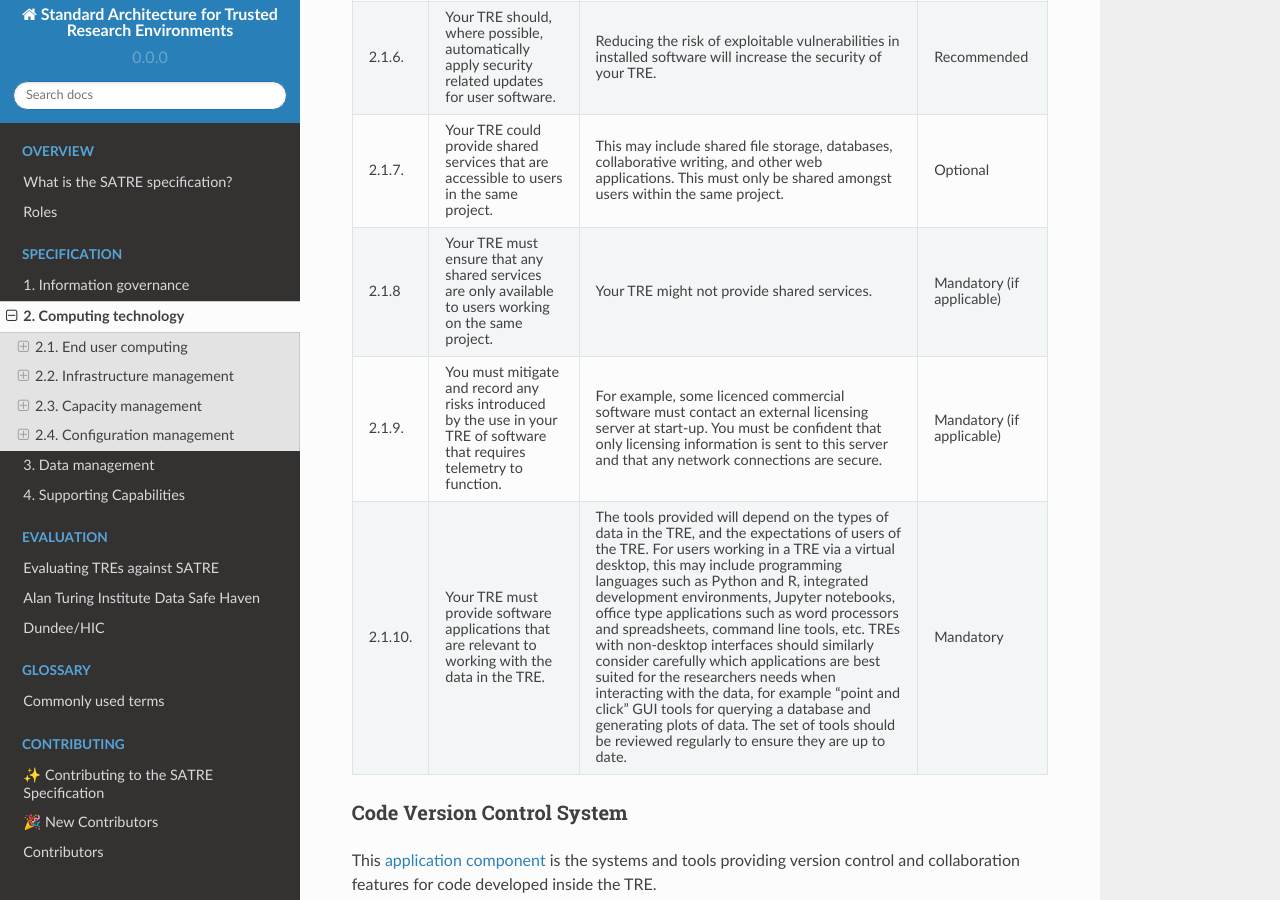
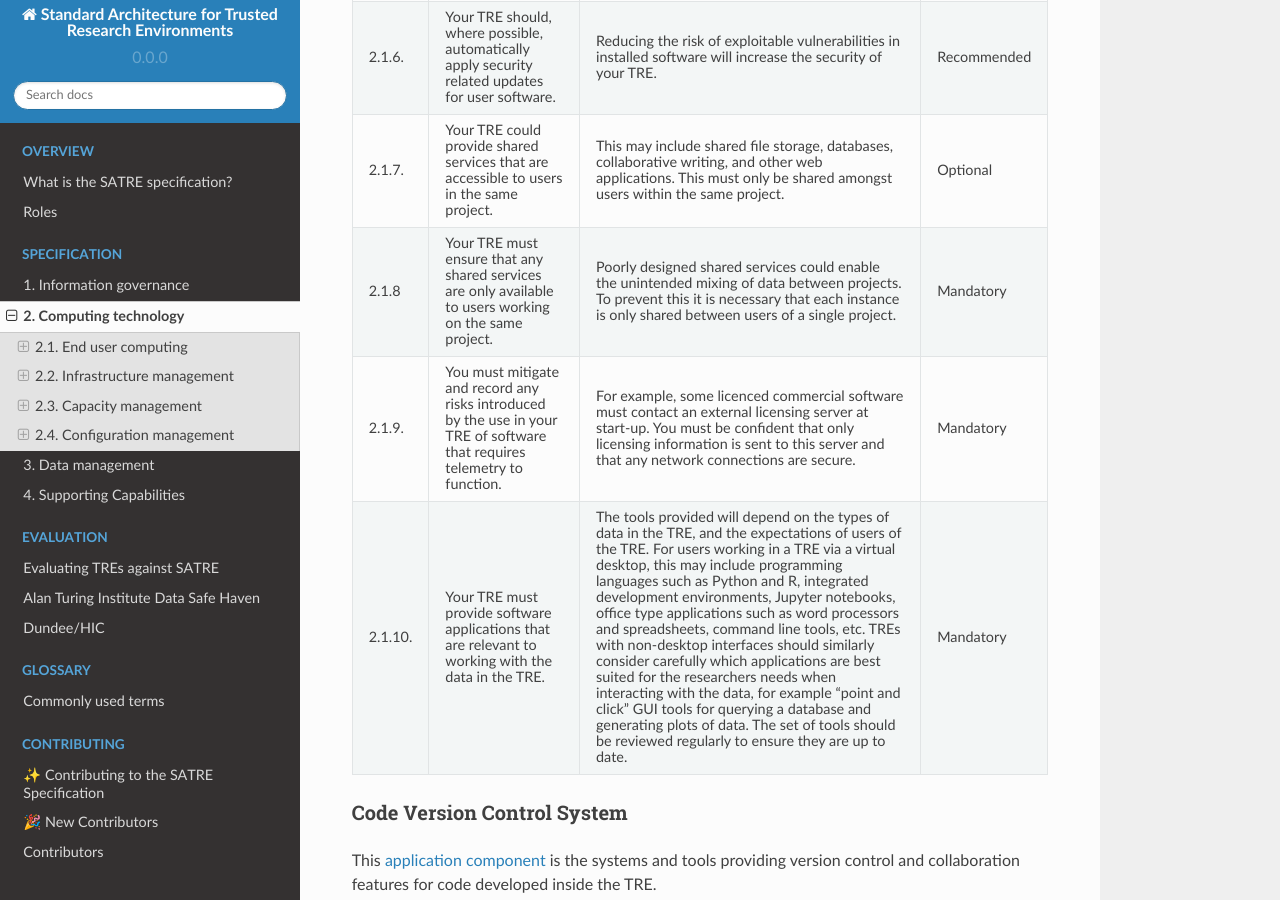
Before and after one commit to sa-tre/satre-specification, a Sphinx documentation site: the page built from docs/source/pillars/computing_technology.md, in a window 1280 px wide and 900 px high, scrolled down 1797 px. Built offline with Sphinx 7.4.7 and the Read the Docs theme 2.0.0, drawn with Linux system fonts in a browser that asks for light colours.

```diff
--- a/docs/source/pillars/computing_technology.md
+++ b/docs/source/pillars/computing_technology.md
@@ -86,13 +86,14 @@ This {term}`application component <application component>` is the tools used by
   - Optional
 * - 2.1.8
   - Your TRE must ensure that any shared services are only available to users working on the same project.
-  - Your TRE might not provide shared services.
-  - Mandatory (if applicable)
+  - Poorly designed shared services could enable the unintended mixing of data between projects.
+  To prevent this it is necessary that each instance is only shared between users of a single project.
+  - Mandatory
 * - 2.1.9.
   - You must mitigate and record any risks introduced by the use in your TRE of software that requires telemetry to function.
   - For example, some licenced commercial software must contact an external licensing server at start-up.
     You must be confident that only licensing information is sent to this server and that any network connections are secure.
-  - Mandatory (if applicable)
+  - Mandatory
 * - 2.1.10.
   - Your TRE must provide software applications that are relevant to working with the data in the TRE.
   - The tools provided will depend on the types of data in the TRE, and the expectations of users of the TRE.
```
Also changed, not shown: docs/source/evaluations/alan_turing_institute.md (+2 -2 lines).
